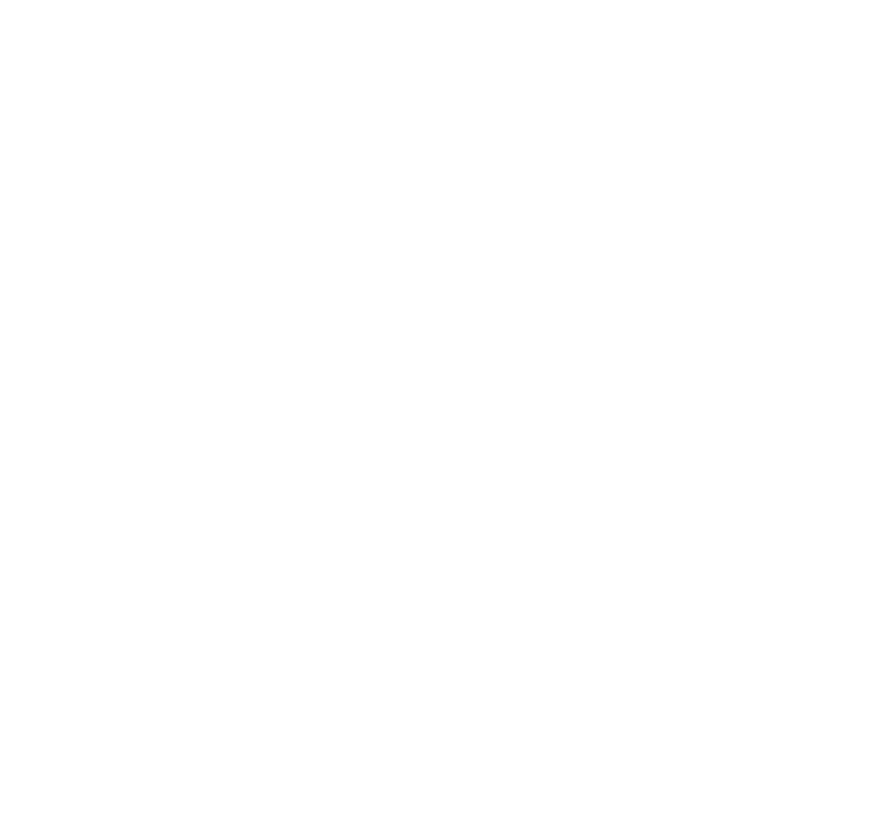
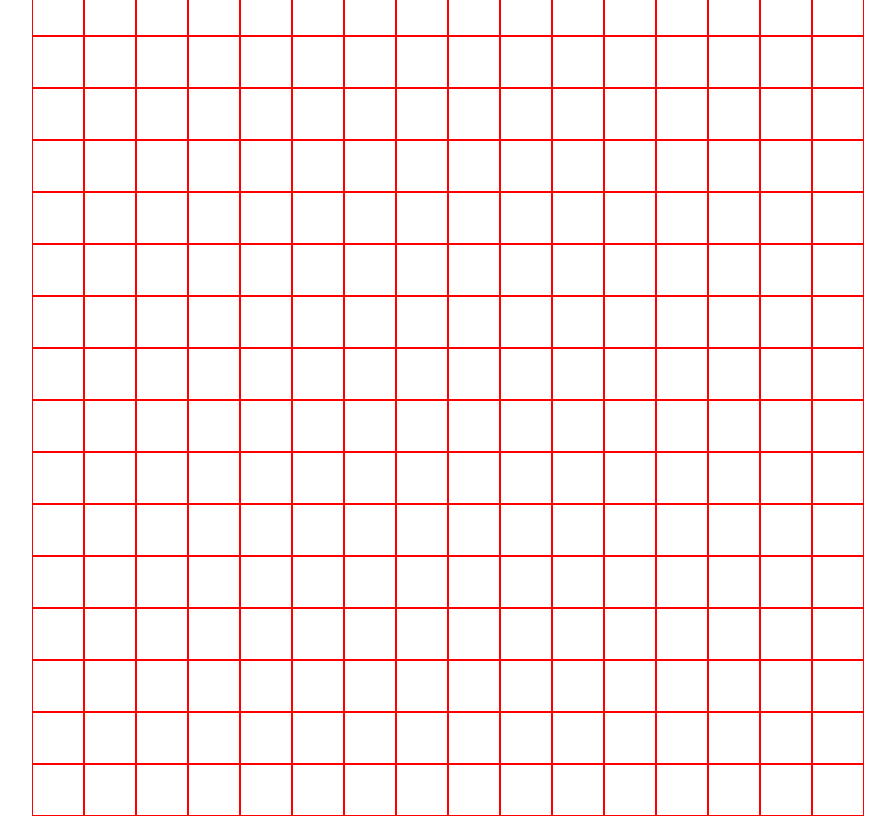
Before and after one commit to IonutzNcr/Etch-A-Sketch, a plain HTML site: page index.html in a window 1280 px wide. Shown: the whole page, without its empty margins (192-1087 px from the left). Drawn offline with Linux system fonts and the light colour scheme.

Commit message:
Add style to grids

```diff
--- a/index.css
+++ b/index.css
@@ -0,0 +1,23 @@
+*{
+    margin :0;
+    padding:0;
+}
+body{
+    width : 100vw;
+    height: 100vh;
+    display: flex;
+    justify-content: center;
+    align-items: center;
+}
+
+.container div div{
+    width:50px;
+    height:50px;
+
+    border : 1px solid red;
+}
+
+.container div {
+    display:flex;
+    flex-direction: row;
+}
--- a/index.html
+++ b/index.html
@@ -5,6 +5,7 @@
     <meta http-equiv="X-UA-Compatible" content="IE=edge">
     <meta name="viewport" content="width=device-width, initial-scale=1.0">
     <title>Etch-A-Sketch</title>
+    <link href="index.css" rel="stylesheet" >
     <script defer src="index.js"></script>
 </head>
 <body>
```
